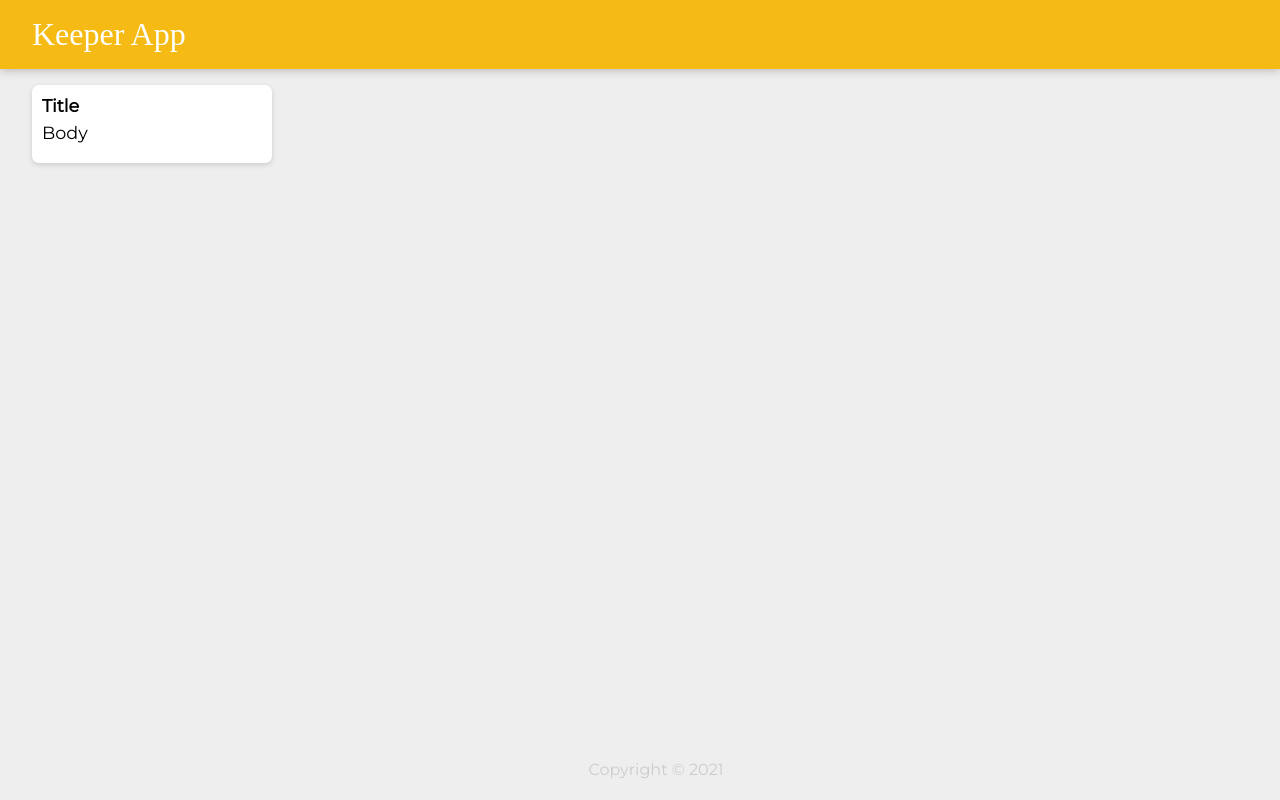
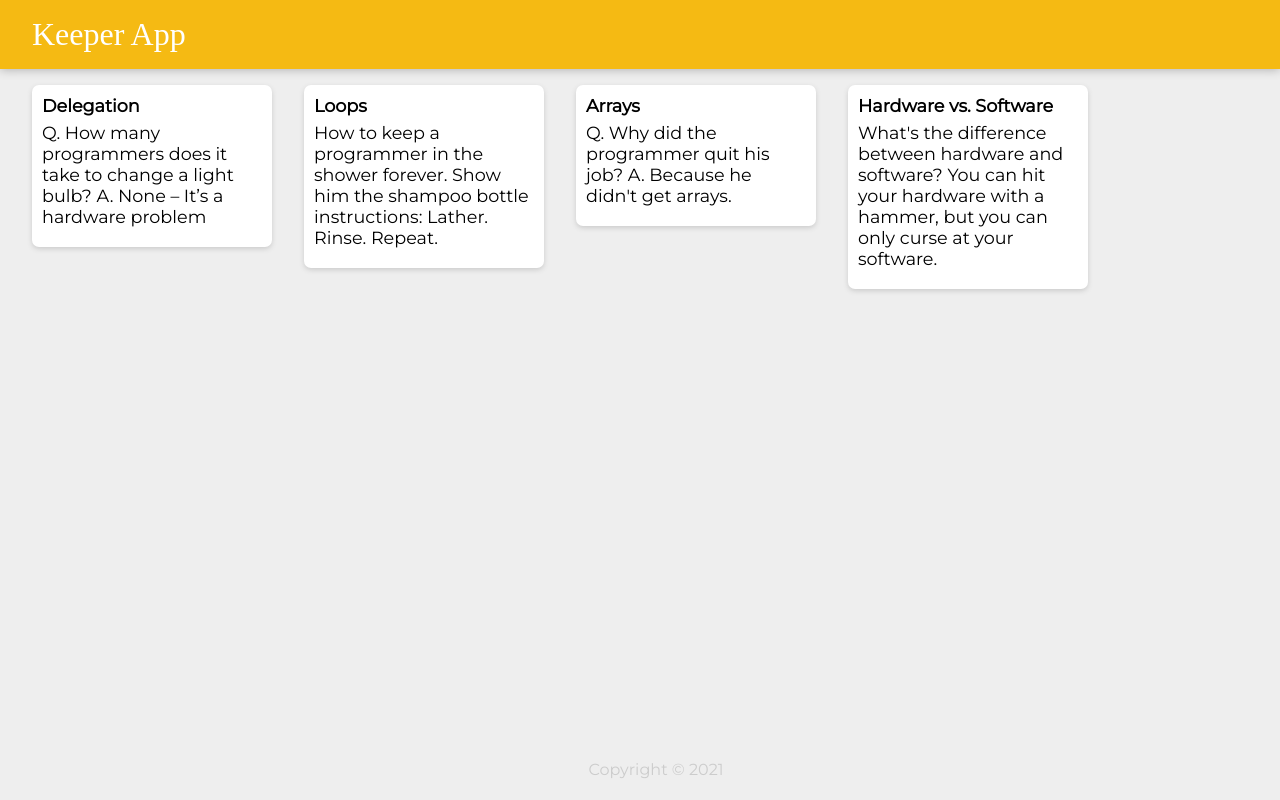
Before and after one commit to GraydonHall42/KeeperApp, a React (Create React App) app: page / in a window 1280 px wide. Built offline with nearby package versions, Linux system fonts and the light colour scheme; a web font is replaced by a local one.

Commit message:
completed challenge two

```diff
--- a/src/components/App.jsx
+++ b/src/components/App.jsx
@@ -1,9 +1,19 @@
 import React from "react";
+import Header from "./Header.jsx"
+import NoteCard from "./Note.jsx"
+import Footer from "./Footer.jsx"
+import Notes from "../notes.js"
 
-//import our components
-import Header from "./Header.jsx"
-import Note from "./Note.jsx"
-import Footer from "./Footer.jsx"
+
+function createNote(Note){
+    return (
+        <NoteCard
+            key = {Note.key}
+            title = {Note.title}
+            content = {Note.content}
+        />
+    );
+}
 
 
 //function to render all of our components together.
@@ -11,7 +21,7 @@
     return(
         <div>
             <Header />
-            <Note />
+            {Notes.map(createNote)}
             <Footer />
         </div>
     );
--- a/src/components/Note.jsx
+++ b/src/components/Note.jsx
@@ -1,10 +1,10 @@
 import React from "react";
 
-function Note(){
+function Note(props){
     return (
         <div className="note">
-            <h1>Title</h1>
-            <p>Body</p>
+            <h1>{props.title}</h1>
+            <p>{props.content}</p>
         </div>
     );
 }
--- /dev/null
+++ b/src/notes.js
@@ -0,0 +1,28 @@
+const notes = [
+  {
+    key: 1,
+    title: "Delegation",
+    content:
+      "Q. How many programmers does it take to change a light bulb? A. None – It’s a hardware problem"
+  },
+  {
+    key: 2,
+    title: "Loops",
+    content:
+      "How to keep a programmer in the shower forever. Show him the shampoo bottle instructions: Lather. Rinse. Repeat."
+  },
+  {
+    key: 3,
+    title: "Arrays",
+    content:
+      "Q. Why did the programmer quit his job? A. Because he didn't get arrays."
+  },
+  {
+    key: 4,
+    title: "Hardware vs. Software",
+    content:
+      "What's the difference between hardware and software? You can hit your hardware with a hammer, but you can only curse at your software."
+  }
+];
+
+export default notes;
```
